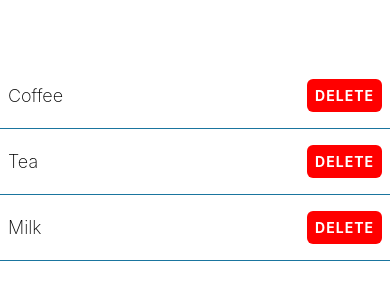
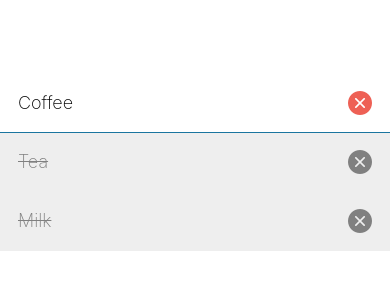
Before and after one commit to tony-sn/taskly, a React Native app: screen / in a window 390 px wide. Shown: the part 260-560 px from the top of the page. Built offline with nearby package versions, Linux system fonts and the light colour scheme.

Commit message:
feat: change delete button to icons

```diff
--- a/App.tsx
+++ b/App.tsx
@@ -5,8 +5,8 @@
   return (
     <View style={styles.container}>
       <ShoppingListItem name="Coffee" />
-      <ShoppingListItem name="Tea" />
-      <ShoppingListItem name="Milk" />
+      <ShoppingListItem name="Tea" isCompleted />
+      <ShoppingListItem name="Milk" isCompleted />
     </View>
   );
 }
--- a/components/ShoppingListItem.tsx
+++ b/components/ShoppingListItem.tsx
@@ -1,10 +1,12 @@
 import { StyleSheet, Text, TouchableOpacity, View, Alert } from "react-native";
 import { theme } from "../theme";
+import AntDesign from "@expo/vector-icons/AntDesign";
 
 type Props = {
   name: string;
+  isCompleted?: boolean;
 };
-function ShoppingListItem({ name }: Props) {
+function ShoppingListItem({ name, isCompleted }: Props) {
   const handleDelete = () => {
     Alert.alert(
       `Are you sure you want to delete ${name}?`,
@@ -23,15 +25,27 @@
     );
   };
   return (
-    <View style={styles.itemContainer}>
-      <Text style={styles.itemText}>{name}</Text>
+    <View
+      style={[
+        styles.itemContainer,
+        isCompleted ? styles.completedContainer : undefined,
+      ]}
+    >
+      <Text
+        style={[
+          styles.itemText,
+          isCompleted ? styles.completedText : undefined,
+        ]}
+      >
+        {name}
+      </Text>
 
-      <TouchableOpacity
-        onPress={handleDelete}
-        style={styles.button}
-        activeOpacity={0.8}
-      >
-        <Text style={styles.buttonText}>Delete</Text>
+      <TouchableOpacity onPress={handleDelete} activeOpacity={0.8}>
+        <AntDesign
+          name="closecircle"
+          size={24}
+          color={isCompleted ? theme.colorGrey : theme.colorRed}
+        />
       </TouchableOpacity>
     </View>
   );
@@ -41,7 +55,7 @@
   itemContainer: {
     borderBottomWidth: 1,
     borderBottomColor: theme.colorCerulean,
-    paddingHorizontal: 8,
+    paddingHorizontal: 18,
     paddingVertical: 16,
     flexDirection: "row",
     justifyContent: "space-between",
@@ -51,16 +65,14 @@
     fontSize: 18,
     fontWeight: "200",
   },
-  button: {
-    backgroundColor: theme.colorRed,
-    padding: 8,
-    borderRadius: 6,
+  completedContainer: {
+    backgroundColor: theme.colorLightGrey,
+    borderBottomColor: theme.colorLightGrey,
   },
-  buttonText: {
-    color: theme.colorWhite,
-    fontWeight: "bold",
-    textTransform: "uppercase",
-    letterSpacing: 1,
+  completedText: {
+    textDecorationLine: "line-through",
+    textDecorationColor: theme.colorGrey,
+    color: theme.colorGrey,
   },
 });
 
--- a/package.json
+++ b/package.json
@@ -10,6 +10,7 @@
     "lint": "expo lint"
   },
   "dependencies": {
+    "@expo/vector-icons": "^14.1.0",
     "eslint-config-prettier": "^10.1.5",
     "eslint-plugin-prettier": "^5.5.1",
     "expo": "~53.0.13",
--- a/theme.ts
+++ b/theme.ts
@@ -2,5 +2,7 @@
   colorCerulean: "#1a759f",
   colorWhite: "#ffffff",
   colorBlack: "#000000",
-  colorRed: "red",
+  colorRed: "#ee6055",
+  colorGrey: "grey",
+  colorLightGrey: "#eee",
 };
```
Also changed, not shown: 1 other file (tests, documents, lock files or other folders).
